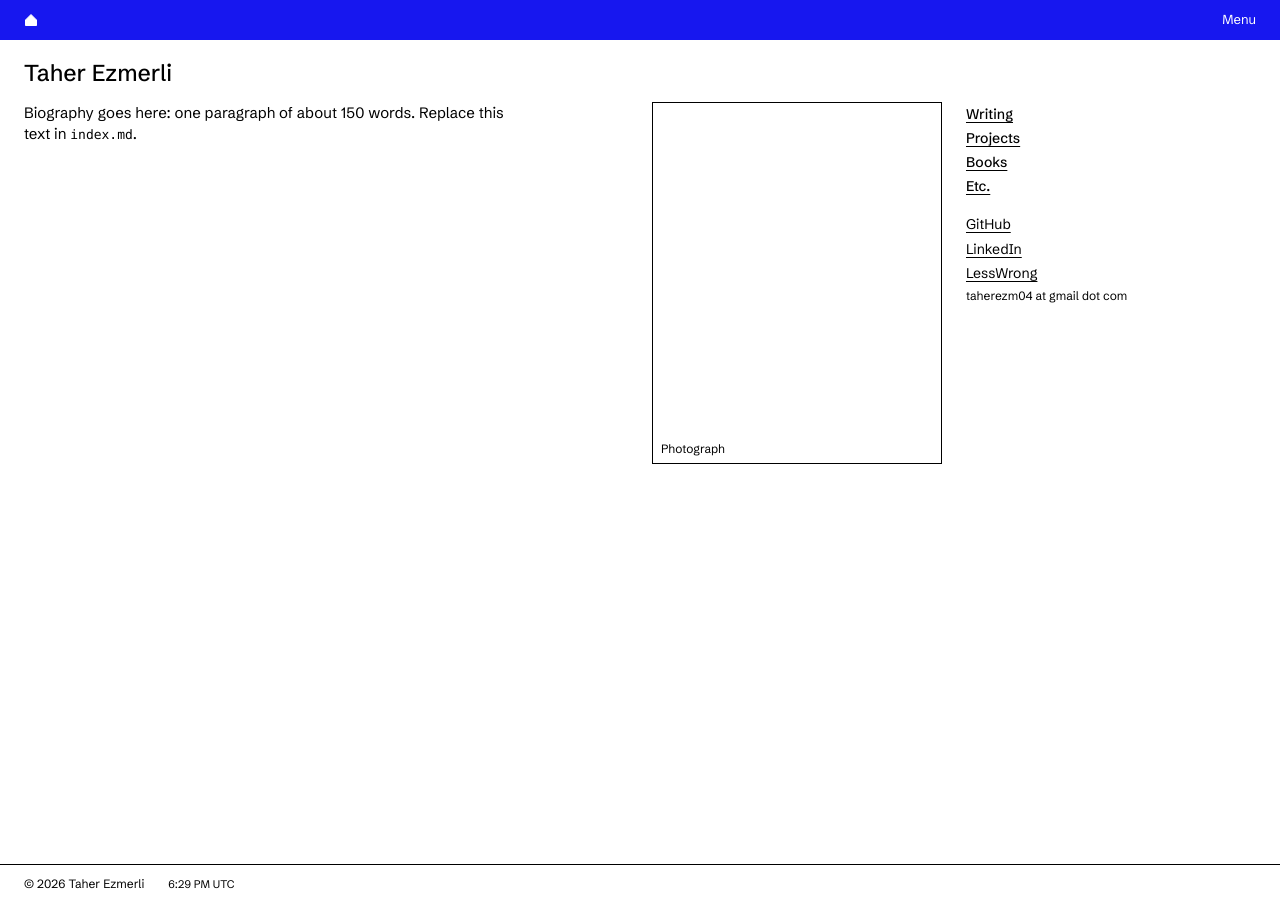
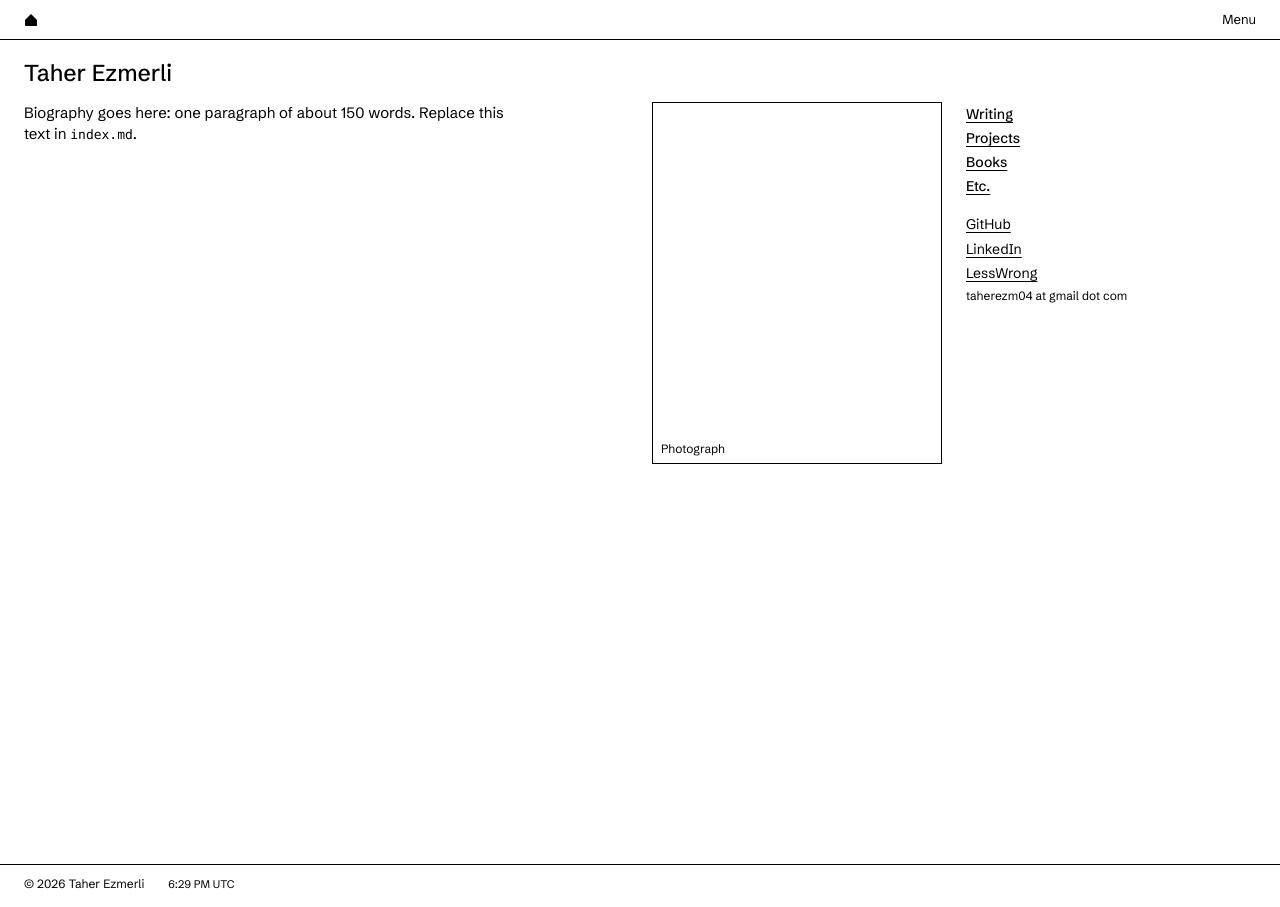
Before and after one commit to taherezm/personalsite, a Jekyll site: the page built from index.md, in a window 1280 px wide. Built offline with Jekyll 4.4.1, drawn with Linux system fonts in a browser that asks for light colours.

Commit message:
Revert the top bar to white

```diff
--- a/_layouts/default.html
+++ b/_layouts/default.html
@@ -22,7 +22,6 @@
 <script>document.documentElement.className = "js";</script>
 </head>
 <body>
-<div class="page">
 <a class="skip" href="#main">Skip to content</a>
 <header class="site-header">
   <div class="site-id">
@@ -51,7 +50,6 @@
   {% include links.html %}
   {%- endunless %}
 </footer>
-</div>
 <script src="{{ '/assets/js/site.js' | relative_url }}?v={{ site.time | date: '%s' }}" defer></script>
 </body>
 </html>
--- a/assets/css/site.css
+++ b/assets/css/site.css
@@ -60,7 +60,6 @@ html {
   -webkit-text-size-adjust: 100%;
   text-size-adjust: 100%;
   scroll-padding-top: calc(var(--bar) + 12px);
-  background: #fff;
 }
 body {
   margin: 0;
@@ -72,7 +71,6 @@ body {
   -moz-osx-font-smoothing: grayscale;
   overflow-wrap: break-word;
 }
-.page { min-height: 100vh; min-height: 100dvh; background: #fff; }
 ::selection { background: #000; color: #fff; }
 
 h1, h2, h3, h4, p, ul, ol, dl, figure, blockquote, pre { margin: 0; }
@@ -93,18 +91,16 @@ a:hover { text-decoration-thickness: 2px; }
   display: flex; justify-content: space-between; align-items: stretch;
   min-height: var(--bar);
   padding: 0 var(--gutter);
-  background: #1717EF;
-  border-bottom: 1px solid #1717EF;
-  color: #fff;
+  background: #fff;
+  border-bottom: 1px solid #000;
   font-size: 13px; line-height: 1.3;
 }
-.site-header :focus-visible { outline-color: #fff; }
 .site-id { display: flex; align-items: stretch; min-width: 0; }
 .site-id > * { display: flex; align-items: center; white-space: nowrap; }
 /* Home mark: a house, outlined on inner pages and solid on the first page. */
 .home-mark { margin-left: -12px; padding: 0 12px; }
-.home-mark svg { width: 14px; height: 14px; fill: none; stroke: #fff; stroke-width: 1; }
-.home-mark:hover svg, .home-mark[aria-current] svg { fill: #fff; }
+.home-mark svg { width: 14px; height: 14px; fill: none; stroke: #000; stroke-width: 1; }
+.home-mark:hover svg, .home-mark[aria-current] svg { fill: #000; }
 .home-mark:focus-visible { outline-offset: -8px; }
 .site-section { text-decoration: none; }
 a.site-section:hover { text-decoration: underline; text-decoration-thickness: 1px; }
@@ -125,9 +121,8 @@ a.site-section:hover { text-decoration: underline; text-decoration-thickness: 1p
   display: none;
   position: absolute; top: 100%; right: -10px;
   min-width: 152px;
-  background: #fff; border: 1px solid #000; color: #000;
+  background: #fff; border: 1px solid #000;
 }
-.js .menu-list a:focus-visible { outline-color: #000; }
 .js .menu-list.is-open { display: block; }
 .menu-list a { display: block; padding: 7px 10px; text-decoration: none; white-space: nowrap; }
 .menu-list a:hover { text-decoration: underline; text-decoration-thickness: 1px; }
```
